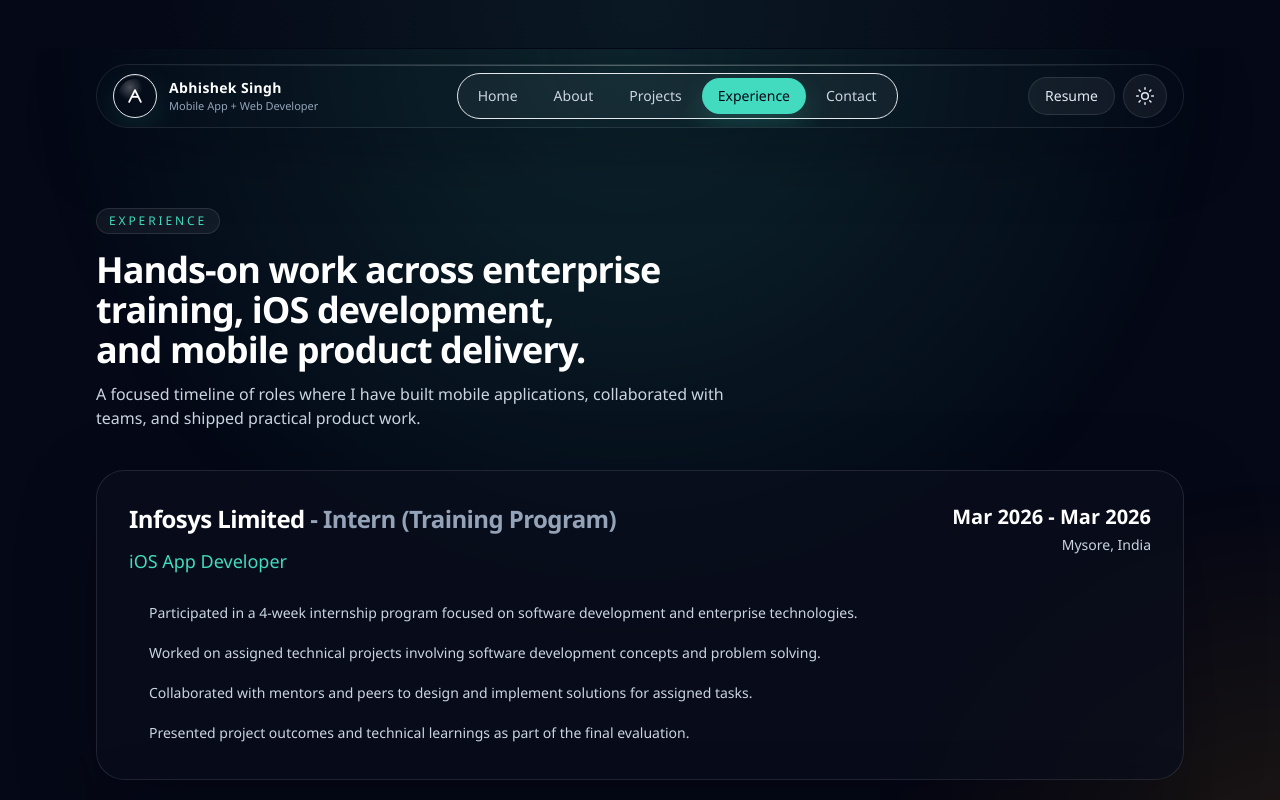
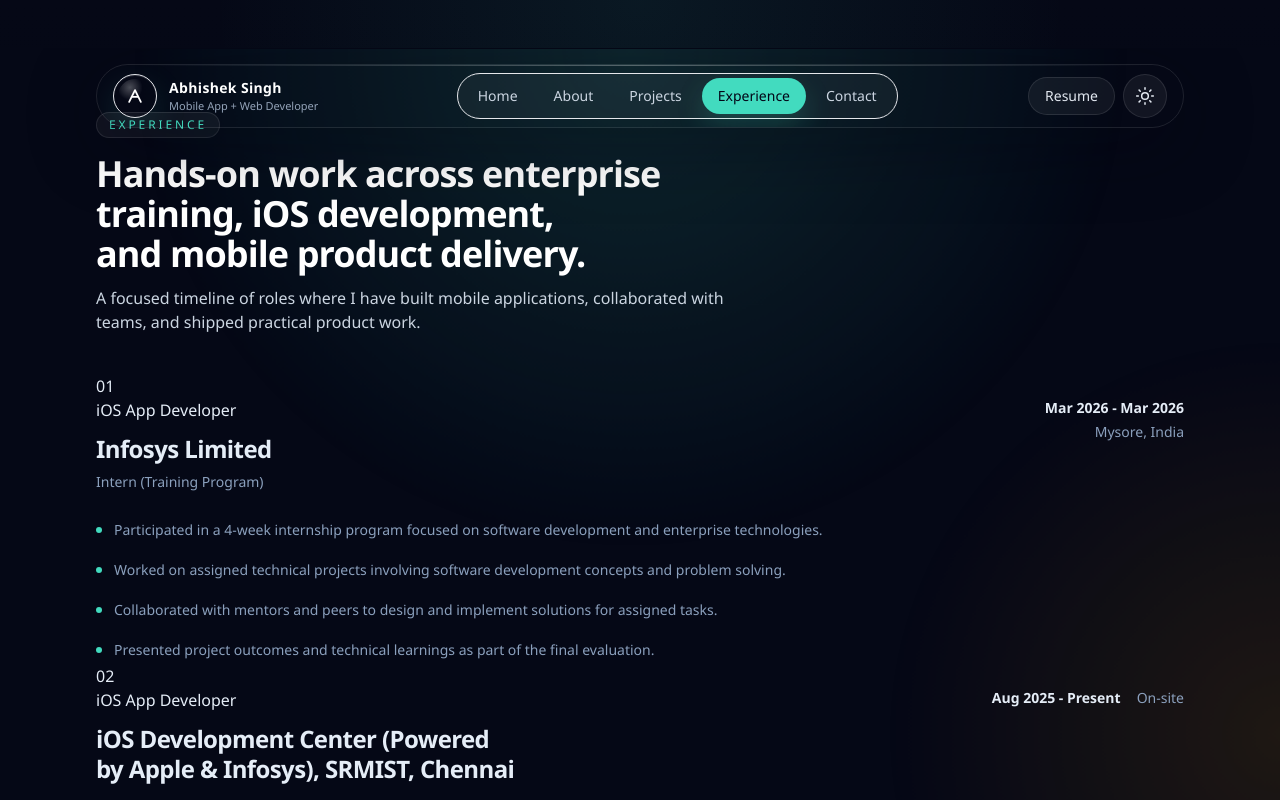
Before and after one commit to Abhishek-dev69/Personal-Portfolio, a Next.js app: page /experience in a window 1280 px wide. Shown: the top 800 px of the page. Built offline with nearby package versions, Linux system fonts and the light colour scheme.

Commit message:
feat: present experience as a clear timeline

```diff
--- a/app/experience/page.tsx
+++ b/app/experience/page.tsx
@@ -1,6 +1,7 @@
 import type { Metadata } from "next";
 import { Container } from "@/components/container";
 import { ExperienceList } from "@/components/experience-list";
+import { MotionSection } from "@/components/motion-section";
 import { SectionHeading } from "@/components/section-heading";
 import { experience, siteConfig } from "@/data/site";
 
@@ -11,7 +12,7 @@ export const metadata: Metadata = {
 
 export default function ExperiencePage() {
   return (
-    <section className="section-space scroll-reveal">
+    <MotionSection className="page-hero">
       <Container className="space-y-10">
         <SectionHeading
           eyebrow="Experience"
@@ -20,6 +21,6 @@ export default function ExperiencePage() {
         />
         <ExperienceList items={experience} />
       </Container>
-    </section>
+    </MotionSection>
   );
 }
--- a/components/experience-list.tsx
+++ b/components/experience-list.tsx
@@ -1,42 +1,59 @@
-import { ExperienceItem } from "@/data/site";
+"use client";
+
+import { motion, useReducedMotion } from "framer-motion";
+import type { ExperienceItem } from "@/data/site";
 
 type ExperienceListProps = {
   items: ExperienceItem[];
+  compact?: boolean;
 };
 
-export function ExperienceList({ items }: ExperienceListProps) {
+export function ExperienceList({ items, compact = false }: ExperienceListProps) {
+  const shouldReduceMotion = useReducedMotion();
+
   return (
-    <div className="grid gap-5">
+    <div className="experience-timeline">
       {items.map((item, index) => (
-        <article
+        <motion.article
           key={`${item.organization}-${item.period}`}
-          className="experience-card surface p-6 sm:p-8"
-          style={{ animationDelay: `${index * 100}ms` }}
+          className="experience-entry"
+          initial={shouldReduceMotion ? false : { opacity: 0, x: -24 }}
+          whileInView={shouldReduceMotion ? undefined : { opacity: 1, x: 0 }}
+          viewport={{ once: true, amount: 0.2 }}
+          transition={{ duration: 0.58, delay: index * 0.08, ease: [0.16, 1, 0.3, 1] }}
         >
-          <div className="flex flex-col gap-6 lg:flex-row lg:items-start lg:justify-between">
-            <div className="space-y-3">
-              <h3 className="font-display text-2xl font-semibold tracking-tight text-white">
-                {item.organization}
+          <span className="experience-node" aria-hidden="true">
+            {String(index + 1).padStart(2, "0")}
+          </span>
+          <div className="experience-card">
+            <div className="flex flex-col gap-5 lg:flex-row lg:items-start lg:justify-between">
+              <div>
+                <p className="eyebrow">{item.role}</p>
+                <h3 className="mt-3 max-w-3xl font-display text-2xl font-semibold leading-tight tracking-tight">
+                  {item.organization}
+                </h3>
                 {item.headlineRole ? (
-                  <span className="text-slate-400"> {" - "} {item.headlineRole}</span>
+                  <p className="mt-2 text-sm font-medium text-muted">{item.headlineRole}</p>
                 ) : null}
-              </h3>
-              <p className="text-lg text-accent">{item.role}</p>
+              </div>
+
+              <div className="flex flex-wrap gap-x-4 gap-y-1 text-sm text-muted lg:max-w-[13rem] lg:justify-end lg:text-right">
+                <p className="font-semibold text-foreground">{item.period}</p>
+                {item.location ? <p>{item.location}</p> : null}
+                {item.workMode ? <p>{item.workMode}</p> : null}
+              </div>
             </div>
 
-            <div className="space-y-1 text-left lg:text-right">
-              <p className="font-display text-xl font-semibold text-white">{item.period}</p>
-              {item.location ? <p className="text-sm text-slate-300">{item.location}</p> : null}
-              {item.workMode ? <p className="text-sm italic text-slate-400">{item.workMode}</p> : null}
-            </div>
+            <ul className="mt-6 grid gap-3 text-sm leading-7 text-muted">
+              {item.bullets.slice(0, compact ? 2 : undefined).map((bullet) => (
+                <li key={bullet} className="flex gap-3">
+                  <span className="mt-[0.68rem] h-1.5 w-1.5 flex-none rounded-full bg-accent" />
+                  <span>{bullet}</span>
+                </li>
+              ))}
+            </ul>
           </div>
-
-          <ul className="mt-6 grid gap-3 pl-5 text-sm leading-7 text-slate-300 marker:text-accent">
-            {item.bullets.map((bullet) => (
-              <li key={bullet}>{bullet}</li>
-            ))}
-          </ul>
-        </article>
+        </motion.article>
       ))}
     </div>
   );
```
